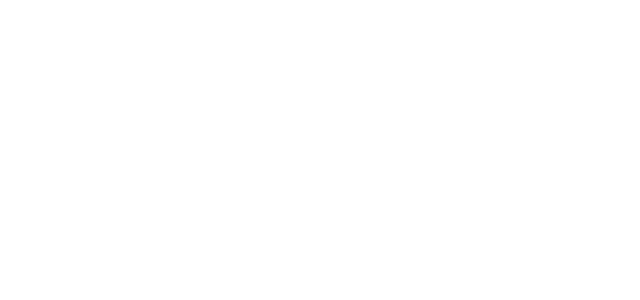
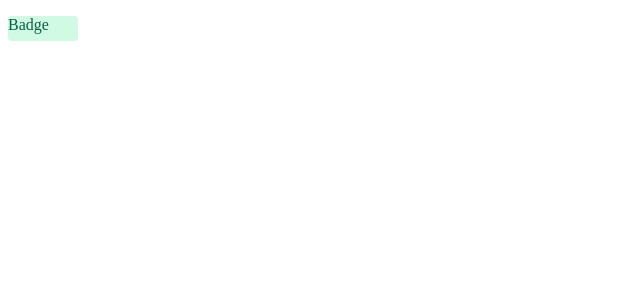
Before and after one commit to louiseka/component-library, a React (Vite) app: page / in a window 1280 px wide. Shown: the top 300 px of the page, without its empty margins (0-640 px from the left). Built offline with nearby package versions, Linux system fonts and the light colour scheme.

Commit message:
Creating test logic for badge component

```diff
--- /dev/null
+++ b/components/badges/Badge.jsx
@@ -0,0 +1,11 @@
+import "./badges.css"
+
+export default function Badge({ color, variant }) {
+
+
+
+    return (
+        <p className={`${variant} ${color}`}>Badge</p>
+    )
+
+}
--- /dev/null
+++ b/components/badges/badges.css
@@ -0,0 +1,16 @@
+.square {
+    width: 70px;
+    height: 25px;
+}
+
+.pill {
+    border-radius: 4px;
+    width: 70px;
+    height: 25px;
+}
+
+
+.green {
+    color: #065F46;
+    background-color: #D1FAE5;
+}
--- a/src/App.jsx
+++ b/src/App.jsx
@@ -1,11 +1,12 @@
-
+import Badge from "../components/badges/Badge"
 
 function App() {
 
   return (
-    <div>
-
-    </div>
+    <Badge
+      color={"green"}
+      variant={"pill"}
+    />
   )
 }
 
```
